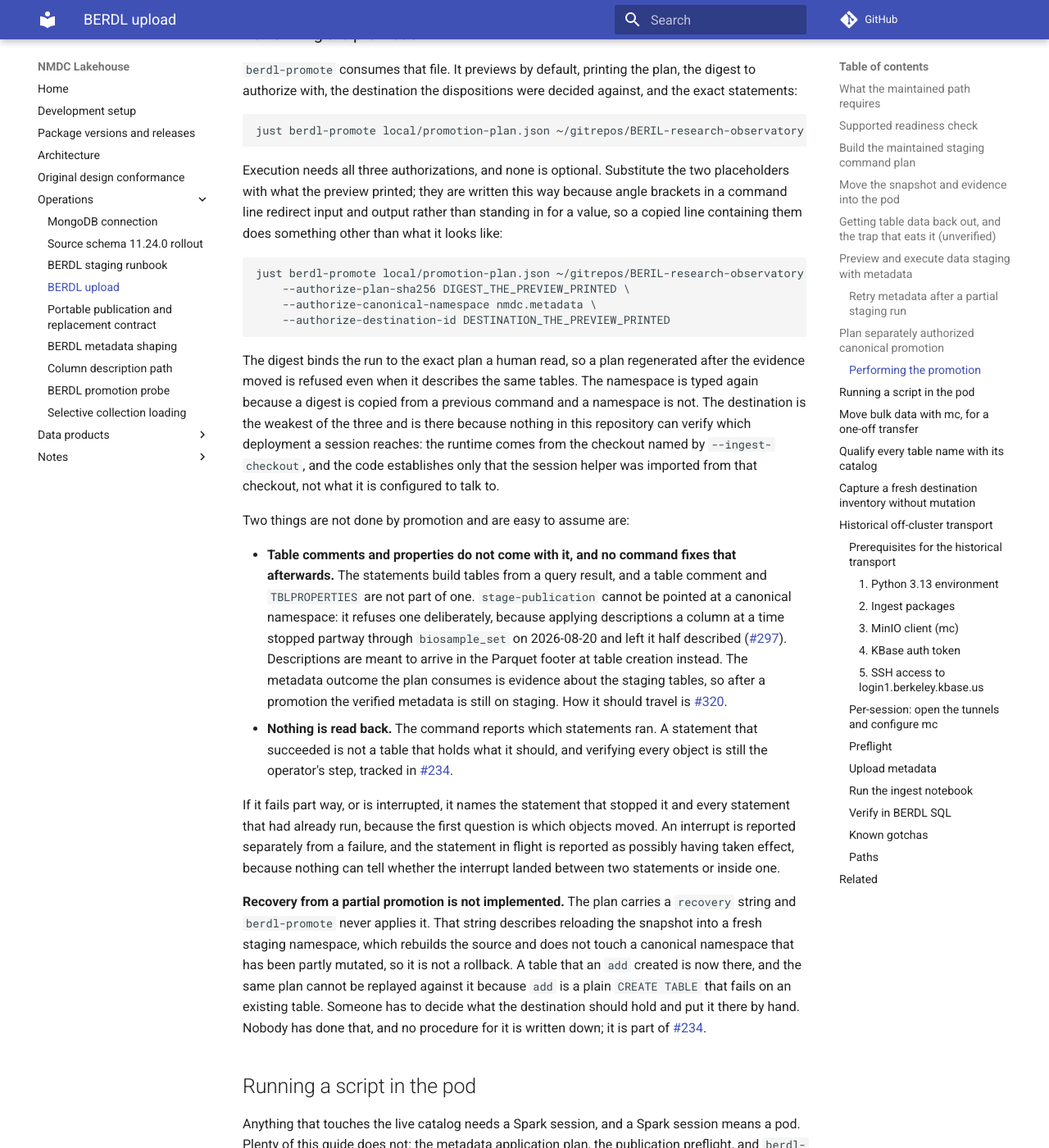
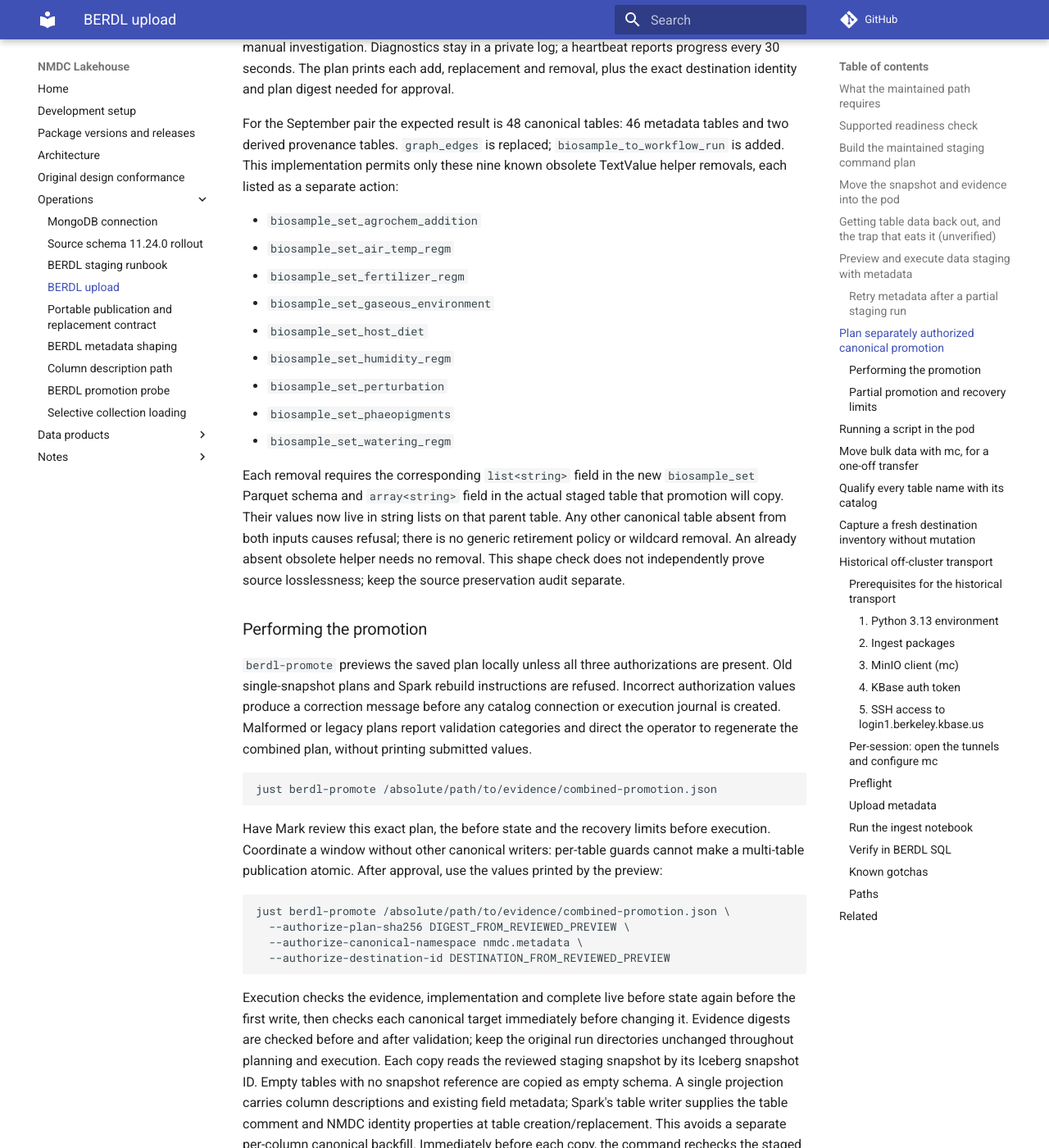
Before and after one commit to microbiomedata/nmdc-lakehouse, an MkDocs documentation site: the page built from docs/berdl-upload.md, in a window 1280 px wide and 1400 px high, scrolled down 10965 px. Shown: the whole window at 82% size. Built offline with MkDocs 1.6.1 and Material for MkDocs 9.7.7, drawn with Linux system fonts in a browser that asks for light colours; comment, search, counter and statistics services are not loaded; some of the changed text lies outside the part shown.

Commit message:
Promote metadata and provenance with verified descriptions (#366)
* Promote staged metadata and provenance with verified descriptions

* Record promotion timestamps and destination snapshot evidence

* Validate promotion roles evidence and staged replacement columns

* Retain promotion schema details and recheck empty sources

* Bind staged column types to validated Parquet before promotion

* Recheck staged metadata immediately before every promotion copy

* Reject duplicate evidence files and retain promotion error details

* Explain invalid promotion plans before runtime execution

* Recheck promotion evidence digests after validation

* Reject repeated artifact tables in promotion staging plans

````diff
--- a/docs/berdl-promotion-probe.md
+++ b/docs/berdl-promotion-probe.md
@@ -1,9 +1,9 @@
 # Probing BERDL promotion and recovery capability
 
-`berdl-promote` performs a canonical promotion; see
-[the runbook](berdl-upload.md#performing-the-promotion). It has never been run
-against a live catalog, and recovery from a partial promotion is still not
-implemented, which is what this probe is for. The platform has to answer three
+`berdl-promote` now reviews and copies the metadata snapshot plus its derived
+pair; see [the runbook](berdl-upload.md#performing-the-promotion). That combined
+path has not yet run against a live catalog. It retains before state and an
+execution journal, but recovery from partial promotion is not automated. The platform has to answer three
 questions that no BERDL runbook currently answers: whether a table
 can be renamed across two namespaces in the same tenant catalog, whether a
 supported recovery operation exists and is permitted, and how long a snapshot
@@ -17,6 +17,23 @@ any namespace that names `nmdc_metadata`, `nmdc_results`, or `nmdc_ref_data`,
 and it requires both namespaces to use a disposable `<name>_probe_<suffix>`
 dataset inside one tenant. It creates its own two synthetic tables of two rows
 each and confines every mutation to them.
+
+## Limits of the existing recovery evidence
+
+The [2026-09-08 rehearsal](https://github.com/microbiomedata/nmdc-lakehouse/issues/234#issuecomment-5590401426)
+replaced an 85-row staging table with five rows and restored its original
+snapshot using `set_current_snapshot`. Row content, schema, comments and
+properties matched afterward. `rollback_to_snapshot` refused the pre-replacement
+snapshot because it was not an ancestor. This is narrower than changed-schema,
+dropped-table or multi-table recovery; none was demonstrated by that run.
+
+The existing probe below saves a recovery point after replacement, then undoes
+an insert. That is not a test of undoing replacement. It also reads the newest
+retained snapshot rather than the current reference; correction remains
+[issue 331](https://github.com/microbiomedata/nmdc-lakehouse/issues/331).
+The combined promotion planner reads the current Iceberg `main` reference and
+makes no automatic recovery claim. Its new table-writer metadata path still
+requires a disposable pod check before canonical execution.
 
 ## Preview the plan
 
--- a/docs/berdl-upload.md
+++ b/docs/berdl-upload.md
@@ -529,125 +529,164 @@ under [issue 114](https://github.com/microbiomedata/nmdc-lakehouse/issues/114).
 
 ## Plan separately authorized canonical promotion
 
-`berdl-promotion-plan` reads the three pieces of evidence produced above and
-writes a description of the promotion they authorize. It changes nothing, and
-there is deliberately no flag that makes it promote. It is offline and reads
-three local JSON files.
+`berdl-promotion-plan` reviews the staged metadata snapshot and its two derived
+provenance tables together. Run it in the pod after both staging runs have verified
+data and table metadata. It reads the live catalog and writes one immutable plan;
+it performs no catalog writes. The canonical target is `nmdc.metadata`.
 
-<!-- verified: 2026-08-27 ran this exact recipe against synthetic evidence built
-by tests/test_berdl_promotion.py, exit 0, and it wrote the plan and printed the
-step sequence. Not yet run against the real 2026-08-24 evidence files, which are
-not in the repository; tracked in
-https://github.com/microbiomedata/nmdc-lakehouse/issues/234. -->
+Use the original staging directories, including their immutable snapshots and
+`evidence/` files. The parent may have been staged with an older NMDC adapter:
+its saved input hashes and data/metadata outcomes are checked without rebuilding
+that historical staging plan with the new adapter. No dump or parent staging
+rerun is needed. The two sources must use the same official ingest revision and
+destination, and the derived manifest must name the metadata snapshot as parent.
+The parent manifest must have `full-mongodb-metadata-snapshot` scope. The derived
+manifest must have `derived-provenance-snapshot` scope and contain exactly
+`graph_edges` and `biosample_to_workflow_run`.
 
+From the maintained NMDC checkout in the pod, with its environment active:
+
+<!-- unverified: combined promotion awaits pod acceptance and exact-plan approval,
+     tracked in https://github.com/microbiomedata/nmdc-lakehouse/issues/234 -->
 ```bash
+export NMDC_SCHEMA_VERSION=11.23.0
 just berdl-promotion-plan \
-  /path/to/publication-plan.json \
-  /path/to/nmdc-staging-outcome.json \
-  /path/to/nmdc-staging-metadata-outcome.json \
-  nmdc.metadata \
-  "Reload the immutable snapshot into a fresh staging namespace." \
-  /path/to/promotion-plan.json
+  /absolute/path/to/metadata-staging-run \
+  /absolute/path/to/derived-staging-run \
+  /absolute/path/to/evidence/combined-promotion.json \
+  /absolute/path/to/reviewed-data-lakehouse-ingest \
+  "Stop writers; inspect the saved before state and restore reviewed content manually. Dropped-table recovery is not proven."
 ```
 
-Every check refuses rather than warns. The three files must agree on the
-snapshot, the staging namespace, and the destination; every planned `replace` or
-`add` must have been staged with the row count the plan decided on; every staged
-table must have a disposition; and neither the plan nor the staging outcome may
-name one table twice. A `retire` disposition is refused outright, because nothing
-implements it.
+Replace the example paths and source version with the verified run's values.
+The planner checks both complete staging outcomes, rereads table counts and all
+planned descriptions/schema properties, and captures current Iceberg `main`
+snapshot references. It records current canonical schemas, counts, comments and
+NMDC identity properties for before/after comparison and manual investigation.
+Diagnostics stay in a private log; a heartbeat reports progress every 30 seconds.
+The plan prints each add, replacement and removal, plus the exact destination
+identity and plan digest needed for approval.
 
-`rebuild` dispositions and nonempty `derived_rebuilds` lists in saved plans are
-also refused. The Spark provenance rebuild is retired. Use the
-[local builder](local-provenance.md) to prepare both derived tables before
-staging. Combining the verified metadata and derived snapshots in a promotion
-with metadata preservation and recovery remains
-[issue 234](https://github.com/microbiomedata/nmdc-lakehouse/issues/234).
-Do not promote the current production snapshots with this incomplete path.
+For the September pair the expected result is 48 canonical tables: 46 metadata
+tables and two derived provenance tables. `graph_edges` is replaced;
+`biosample_to_workflow_run` is added. This implementation permits only these
+nine known obsolete TextValue helper removals, each listed as a separate action:
 
-The output file is created once and never replaced, because it is the artifact a
-human authorizes against.
+- `biosample_set_agrochem_addition`
+- `biosample_set_air_temp_regm`
+- `biosample_set_fertilizer_regm`
+- `biosample_set_gaseous_environment`
+- `biosample_set_host_diet`
+- `biosample_set_humidity_regm`
+- `biosample_set_perturbation`
+- `biosample_set_phaeopigments`
+- `biosample_set_watering_regm`
+
+Each removal requires the corresponding `list<string>` field in the new
+`biosample_set` Parquet schema and `array<string>` field in the actual staged
+table that promotion will copy. Their values now live in string lists on that
+parent table. Any other canonical table absent from both inputs causes refusal;
+there is no generic retirement policy or wildcard removal. An already absent
+obsolete helper needs no removal. This shape check does not independently prove
+source losslessness; keep the source preservation audit separate.
 
 ### Performing the promotion
 
-`berdl-promote` consumes that file. It previews by default, printing the plan,
-the digest to authorize with, the destination the dispositions were decided
-against, and the exact statements:
+`berdl-promote` previews the saved plan locally unless all three authorizations
+are present. Old single-snapshot plans and Spark rebuild instructions are refused.
+Incorrect authorization values produce a correction message before any catalog
+connection or execution journal is created.
+Malformed or legacy plans report validation categories and direct the operator
+to regenerate the combined plan, without printing submitted values.
 
-<!-- unverified: no run of this command against a live catalog is recorded.
-     Running it is tracked in
-     https://github.com/microbiomedata/nmdc-lakehouse/issues/234 -->
+<!-- unverified: combined promotion awaits pod acceptance and exact-plan approval,
+     tracked in https://github.com/microbiomedata/nmdc-lakehouse/issues/234 -->
 ```bash
-just berdl-promote local/promotion-plan.json ~/gitrepos/BERIL-research-observatory
+just berdl-promote /absolute/path/to/evidence/combined-promotion.json
 ```
 
-Execution needs all three authorizations, and none is optional. Substitute the
-two placeholders with what the preview printed; they are written this way because
-angle brackets in a command line redirect input and output rather than standing
-in for a value, so a copied line containing them does something other than what
-it looks like:
+Have Mark review this exact plan, the before state and the recovery limits before
+execution. Coordinate a window without other canonical writers: per-table guards
+cannot make a multi-table publication atomic. After approval, use the values
+printed by the preview:
 
-<!-- unverified: no run of this command against a live catalog is recorded.
-     Running it is tracked in
-     https://github.com/microbiomedata/nmdc-lakehouse/issues/234 -->
+<!-- unverified: canonical execution requires approval of the exact combined plan,
+     tracked in https://github.com/microbiomedata/nmdc-lakehouse/issues/234 -->
 ```bash
-just berdl-promote local/promotion-plan.json ~/gitrepos/BERIL-research-observatory \
-    --authorize-plan-sha256 DIGEST_THE_PREVIEW_PRINTED \
-    --authorize-canonical-namespace nmdc.metadata \
-    --authorize-destination-id DESTINATION_THE_PREVIEW_PRINTED
+just berdl-promote /absolute/path/to/evidence/combined-promotion.json \
+  --authorize-plan-sha256 DIGEST_FROM_REVIEWED_PREVIEW \
+  --authorize-canonical-namespace nmdc.metadata \
+  --authorize-destination-id DESTINATION_FROM_REVIEWED_PREVIEW
 ```
 
-The digest binds the run to the exact plan a human read, so a plan regenerated
-after the evidence moved is refused even when it describes the same tables. The
-namespace is typed again because a digest is copied from a previous command and a
-namespace is not. The destination is the weakest of the three and is there
-because nothing in this repository can verify which deployment a session reaches:
-the runtime comes from the checkout named by `--ingest-checkout`, and the code
-establishes only that the session helper was imported from that checkout, not
-what it is configured to talk to.
+Execution checks the evidence, implementation and complete live before state
+again before the first write, then checks each canonical target immediately
+before changing it. Evidence digests are checked before and after validation;
+keep the original run directories unchanged throughout planning and execution.
+Each copy reads the reviewed staging snapshot by its Iceberg
+snapshot ID. Empty tables with no snapshot reference are copied as empty schema.
+A single projection carries column descriptions and existing field metadata;
+Spark's table writer supplies the table comment and NMDC identity properties at
+table creation/replacement. This avoids a separate per-column canonical backfill.
+Immediately before each copy, the command rechecks the staged table's current
+snapshot, count, schema, descriptions and NMDC properties against the reviewed
+state. This also catches metadata changes that leave the data snapshot unchanged.
 
-Two things are not done by promotion and are easy to assume are:
+The new destination snapshot ID is recorded by read-back, not assumed to equal
+the source snapshot ID. The checks compare counts, column names/types, table and
+column comments, and every copied NMDC identity property. They do not compute a
+row-content hash of the catalog table.
 
-- **Table comments and properties do not come with it, and no command fixes
-  that afterwards.** The statements build tables from a query result, and a
-  table comment and `TBLPROPERTIES` are not part of one. `stage-publication`
-  cannot be pointed at a canonical namespace: it refuses one deliberately,
-  because applying descriptions a column at a time stopped partway through
-  `biosample_set` on 2026-08-20 and left it half described
-  ([#297](https://github.com/microbiomedata/nmdc-lakehouse/issues/297)).
-  Descriptions are meant to arrive in the Parquet footer at table creation
-  instead. The metadata outcome the plan consumes is evidence about the staging
-  tables, so after a promotion the verified metadata is still on staging. How it
-  should travel is
-  [#320](https://github.com/microbiomedata/nmdc-lakehouse/issues/320).
-- **Nothing is read back.** The command reports which statements ran. A statement
-  that succeeded is not a table that holds what it should, and verifying every
-  object is still the operator's step, tracked in
-  [#234](https://github.com/microbiomedata/nmdc-lakehouse/issues/234).
+Planning compares every staged table's column names and types with the validated
+Parquet using the writer's existing Arrow-to-Spark mapping. The staging plan and
+validated manifest must each identify one Parquet artifact per table. The type
+comparison ignores top-level field nullability because catalog loading can relax it; it does not compare
+incompatible Arrow and Spark schema digests.
 
-If it fails part way, or is interrupted, it names the statement that stopped it
-and every statement that had already run, because the first question is which
-objects moved. An interrupt is reported separately from a failure, and the
-statement in flight is reported as possibly having taken effect, because nothing
-can tell whether the interrupt landed between two statements or inside one.
+All replacements/additions and the complete canonical table set must verify
+before obsolete helpers are dropped.
+Removals use `DROP TABLE` without `PURGE`. Final verification checks the exact
+canonical table set and rereads every copied table's data/metadata summary.
+A successful result is `promotion-verified`. Namespace and registry metadata
+remain deferred as documented above; richer LinkML constraints remain in the
+schema and metadata bundle. Staging tables and object-store artifacts remain.
 
-**Recovery from a partial promotion is not implemented.** The plan carries a
-`recovery` string and `berdl-promote` never applies it. That string describes
-reloading the snapshot into a fresh staging namespace, which rebuilds the source
-and does not touch a canonical namespace that has been partly mutated, so it is
-not a rollback. A table that an `add` created is now there, and the same plan
-cannot be replayed against it because `add` is a plain `CREATE TABLE` that fails
-on an existing table. Someone has to decide what the destination should hold and
-put it there by hand. Nobody has done that, and no procedure for it is written
-down; it is part of
-[#234](https://github.com/microbiomedata/nmdc-lakehouse/issues/234).
+### Partial promotion and recovery limits
+
+The command creates `combined-promotion.execution/` beside the reviewed plan.
+It retains `before.json`, a private runtime log, and separate attempted/verified
+records for every operation, including timestamps and the new catalog snapshot
+identities. The before-state includes the ordered physical column names and types,
+comments and NMDC properties, rather than only a schema digest.
+Each operation's table name identifies its canonical before-state in
+`before.json` under `before`; an absent entry means an addition. The pre-write
+guard requires the live state to equal that recorded state. A verified drop has
+`after: null`, meaning the read-back confirmed absence. This avoids duplicating
+large schema/description records in every journal entry.
+
+An operation recorded as attempted may have taken
+effect even if verification failed or execution was interrupted. `failure.json`
+names the latest attempt and completed verifications; `outcome.json` is written
+only after all final checks pass. Directory creation prevents concurrent attempts
+against the same plan, and any previous attempt refuses automatic replay.
+
+There is **no automatic rollback or multi-table atomicity**. Saved snapshot IDs
+are evidence, not backups or proof that a dropped table can be restored. The
+September probe demonstrated `set_current_snapshot` for a same-schema table;
+it did not prove changed-schema, dropped-table or multi-table recovery. See the
+[probe record](berdl-promotion-probe.md) for those limits. Keep immutable Parquet,
+staging tables and the before state. After failure, stop further publication,
+inspect the journal and live catalog, and obtain a reviewed repair plan. Never
+delete the journal to bypass the replay refusal. The metadata-copy path still
+needs pod acceptance before production execution; tracked in
+[issue 234](https://github.com/microbiomedata/nmdc-lakehouse/issues/234).
 
 ## Running a script in the pod
 
 Anything that touches the live catalog needs a Spark session, and a Spark
-session means a pod. Plenty of this guide does not: the metadata application
-plan, the publication preflight, and `berdl-promotion-plan` all read local files
-and contact nothing. The method is not obvious and `labctl status` is misleading
+session means a pod. Preparation, `plan-publication` and previewing an existing
+promotion plan read local files. Creating a combined promotion plan rereads the
+live catalog and therefore needs the pod runtime. The method is not obvious and `labctl status` is misleading
 about it: there is no programmatic exec, but the JupyterHub terminal in a
 browser is a real shell in the pod.
 
````
Also changed, not shown: README.md (+2 -0 lines), docs/berdl-staging-runbook.md (+5 -2 lines), docs/local-provenance.md (+4 -2 lines), 7 other files.
